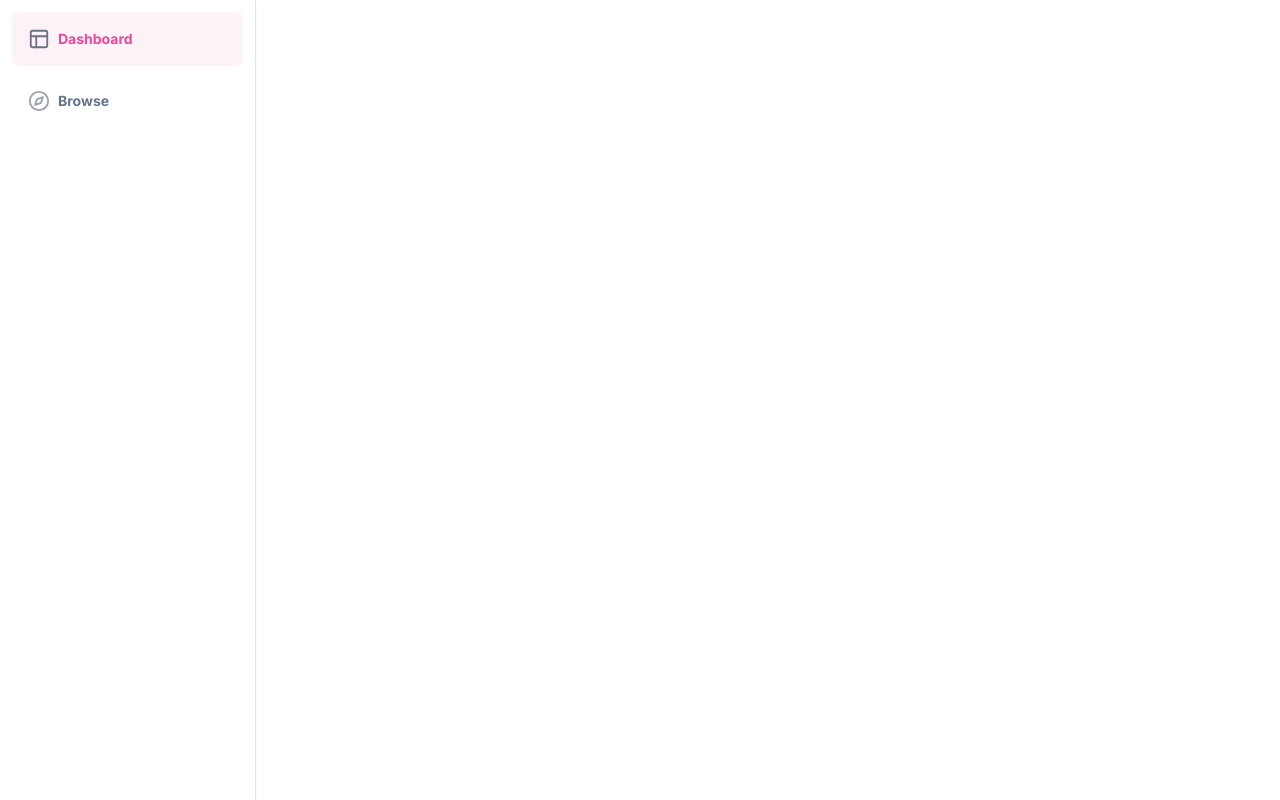
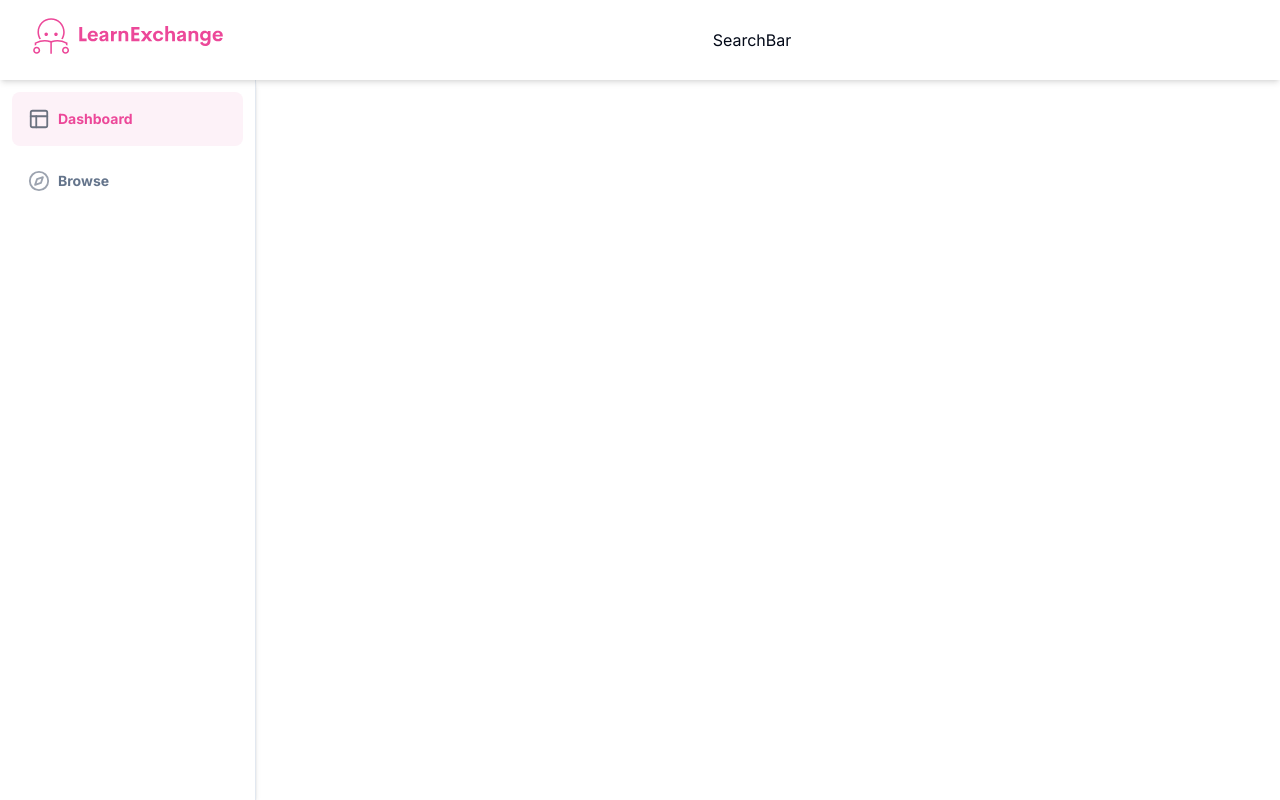
Before and after one commit to jayjang0209/LeanExchange, a Next.js app: page / in a window 1280 px wide. Built offline with nearby package versions, Linux system fonts and the light colour scheme.

Commit message:
add sidebar state and effect

```diff
--- a/app/(dashboard)/layout.tsx
+++ b/app/(dashboard)/layout.tsx
@@ -1,17 +1,46 @@
-import React from "react";
+"use client";
+
+import React, { useState, useEffect } from "react";
 import Sidebar from "./_components/sidebar";
+import Navbar from "./_components/navbar";
 
 export default function DashboardLayout({
   children,
 }: Readonly<{
   children: React.ReactNode;
 }>) {
+  const [isSidebarOpen, setIsSidebarOpen] = useState(false);
+
+  // Function to check the window width
+  const checkWidth = () => {
+    if (window.innerWidth >= 640) {
+      setIsSidebarOpen(true);
+    } else {
+      setIsSidebarOpen(false);
+    }
+  };
+
+  useEffect(() => {
+    window.addEventListener("resize", checkWidth);
+    checkWidth();
+    return () => window.removeEventListener("resize", checkWidth);
+  }, []);
+
   return (
-    <div className="h-full">
-      <div className="hidden md:flex h-full w-56 flex-col fixed inset-y-0 z-50">
-        <Sidebar />
-        {children}
-    </div>
+    <div className="flex flex-col h-full">
+      <Navbar toggleSidebar={() => setIsSidebarOpen(!isSidebarOpen)} />
+
+      <div className="flex flex-grow">
+        <div
+          className={`fixed z-40 transform ${
+            isSidebarOpen ? "translate-x-0" : "-translate-x-full"
+          } sm:relative transition-transform duration-300 ease-in-out h-full bg-white shadow-md`}
+        >
+          <Sidebar />
+        </div>
+
+        <div className="flex-grow">{children}</div>
+      </div>
     </div>
   );
 }
```
